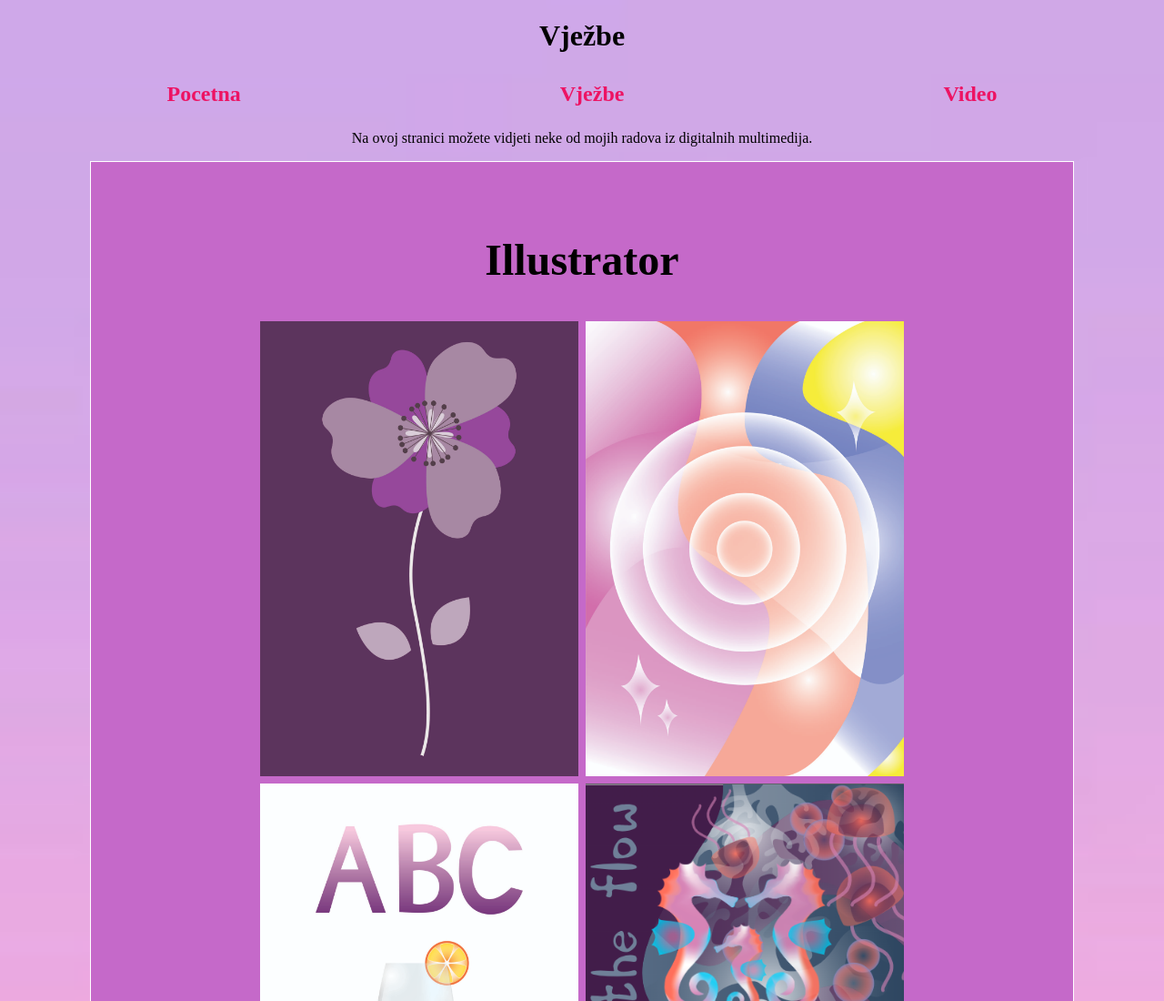
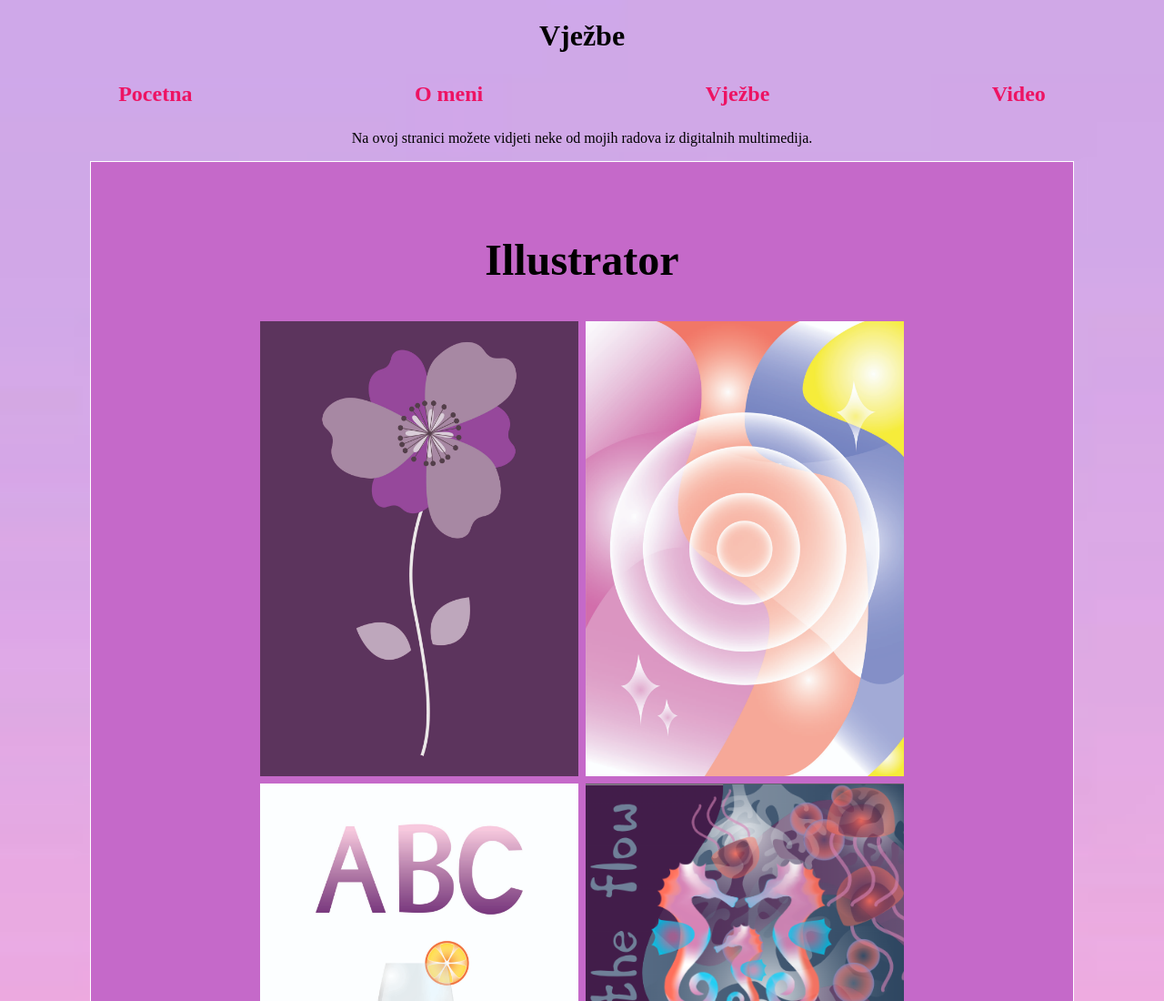
Before and after one commit to karlabrdar/Karla.Brdar, a plain HTML site: page vjezbe.html in a window 1280 px wide. Shown: the top 1100 px of the page at 91% size. Drawn offline with Linux system fonts and the light colour scheme.

Commit message:
vjezbe.html

```diff
--- a/vjezbe.html
+++ b/vjezbe.html
@@ -9,6 +9,7 @@
 <h1> Vježbe</h1>
 <nav id="main-menu">
 <a href="index.html"> Pocetna </a>
+  <a href="o_meni.html"> O meni </a>
 <a href="vjezbe.html">Vježbe</a>
 <a href="video.html">Video</a>
 </nav>
```
